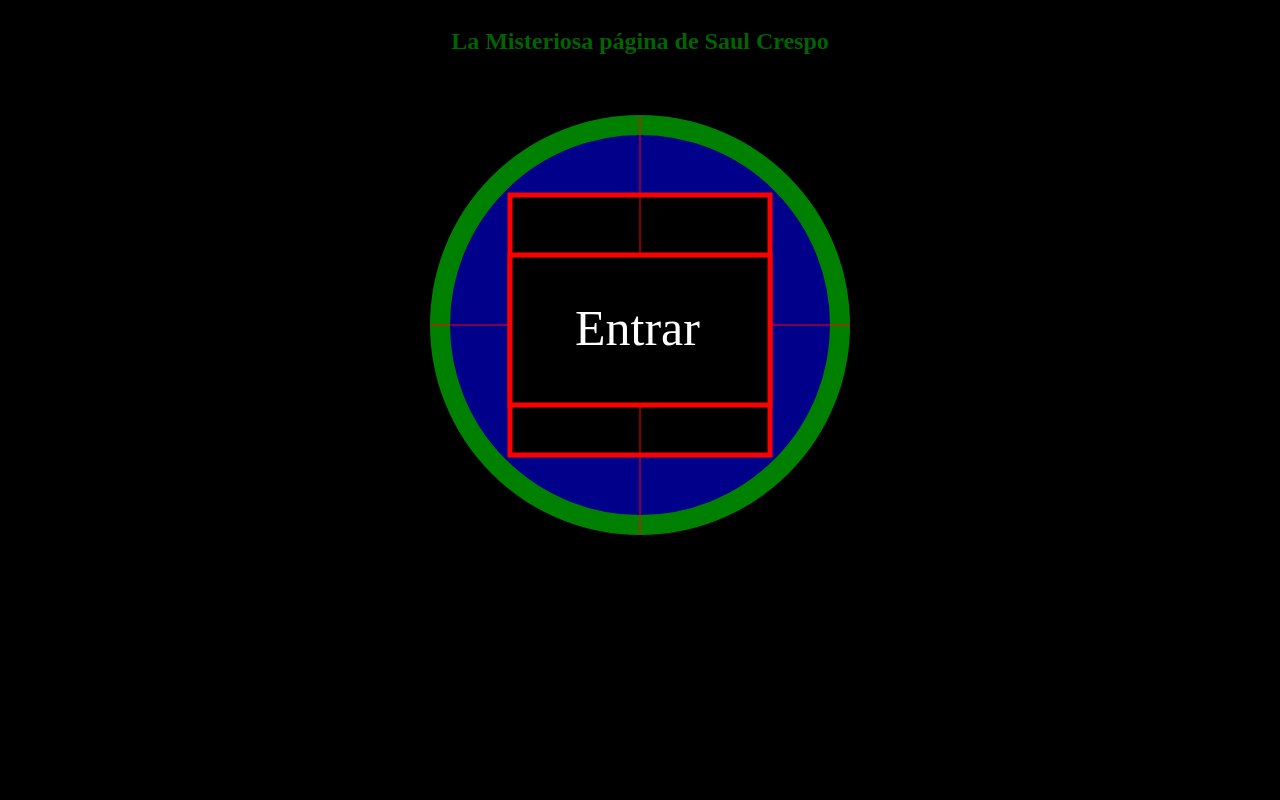
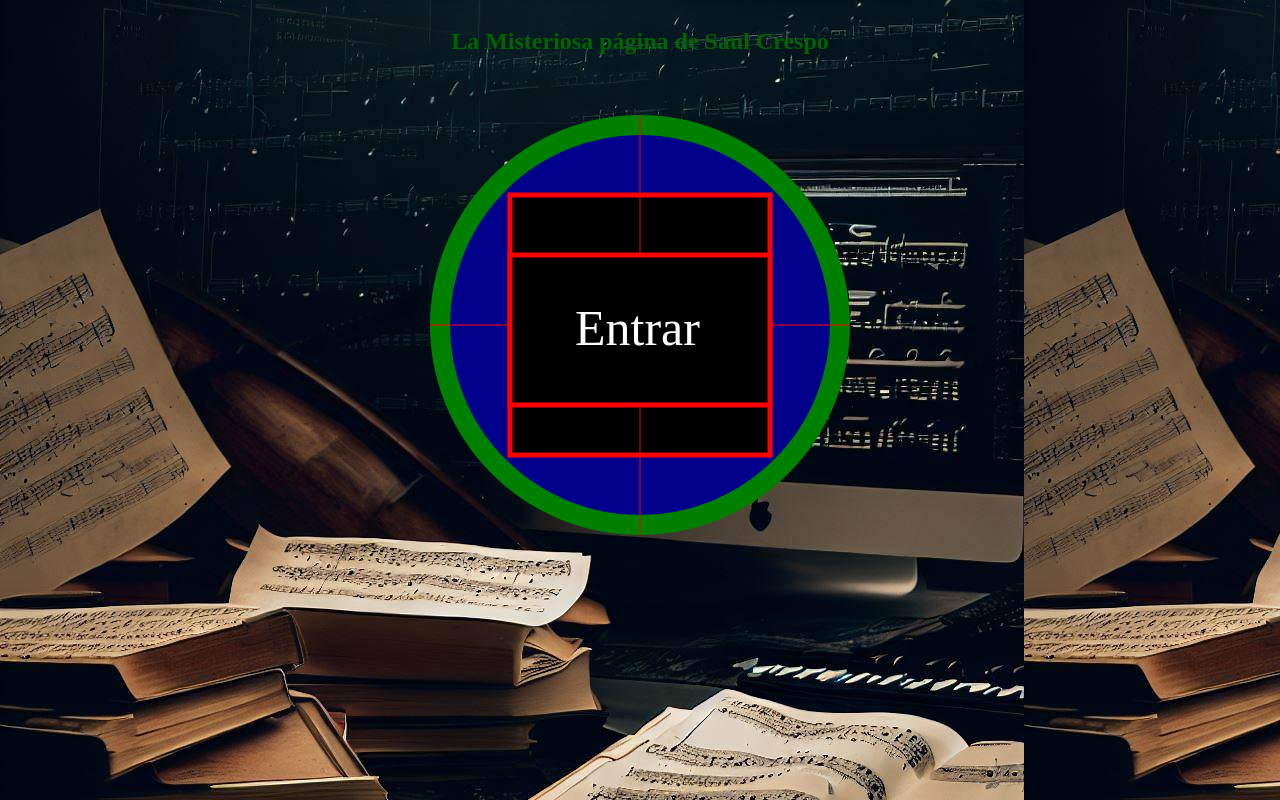
Before and after one commit to SaulCrespo/TUP, a plain HTML site: page index.html in a window 1280 px wide. Drawn offline with Linux system fonts and the light colour scheme.

Commit message:
pruebas varias

```diff
--- a/src/styles/global.css
+++ b/src/styles/global.css
@@ -18,6 +18,11 @@ body {
 aside {
     background-color:aqua;
 }
+
+#index {
+    background-image: url("../img/background.jpeg");
+}
+
 /*-------------------------------------------------------------Aquí Comienza el Main-----------------------------------------------------*/
 main {
     background-color: cadetblue;
```
Also changed, not shown: src/img/background.jpeg (added), 2 other files.
